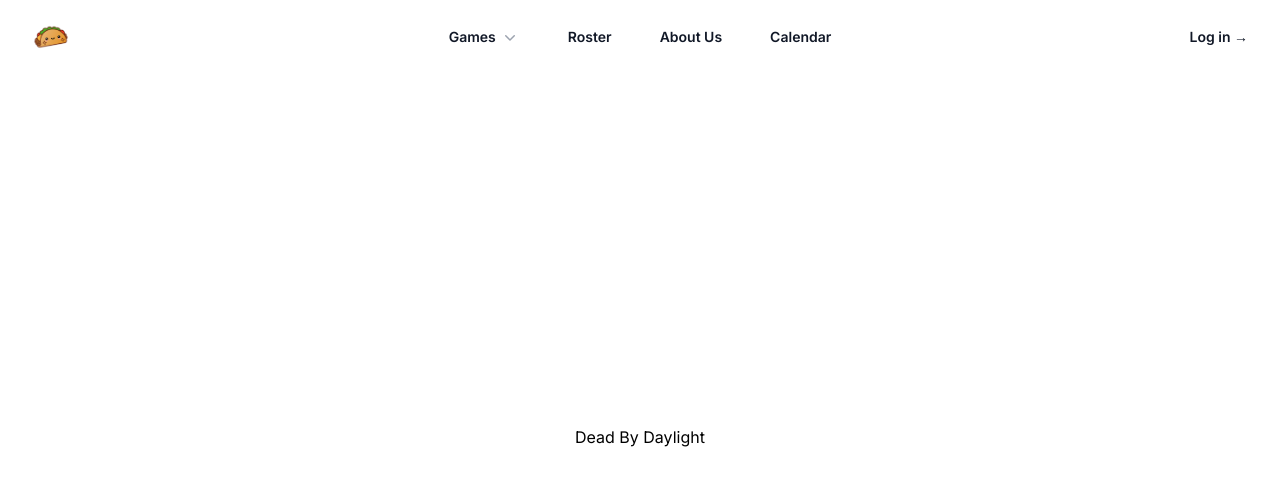
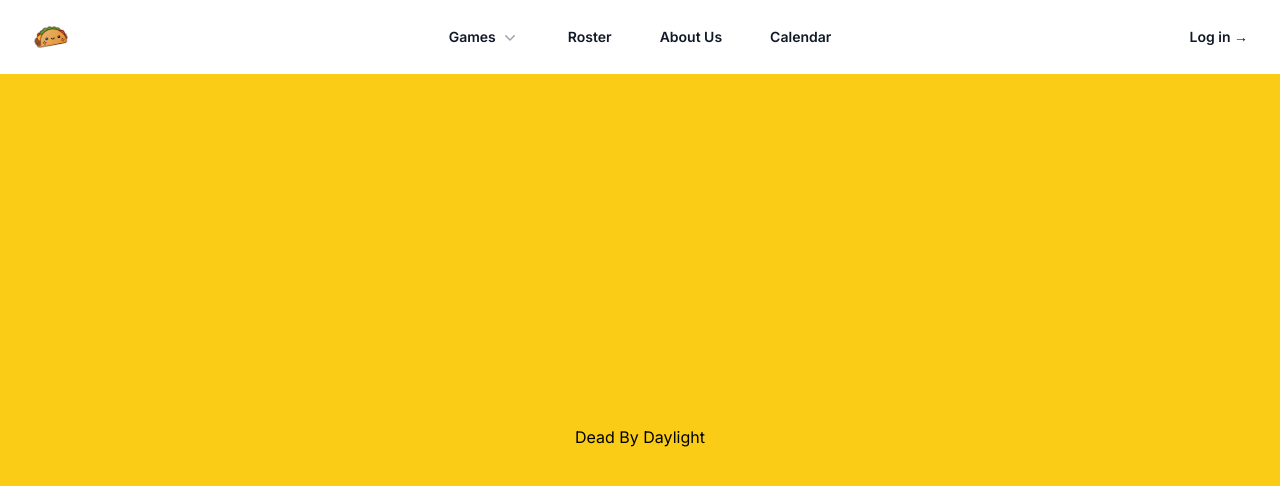
Before and after one commit to mstevensdesign/pigfarm-club, a Next.js app: page /games/deadbydaylight in a window 1280 px wide. Shown: the top 486 px of the page. Built offline with nearby package versions, Linux system fonts and the light colour scheme.

Commit message:
setup main layout page for cascade

```diff
--- a/src/app/layout.tsx
+++ b/src/app/layout.tsx
@@ -19,7 +19,9 @@
     <html lang="en">
       <body className={inter.className}>
         <Navigation />
-        {children}
+        <div className="flex h-[calc(100vh-74px)] w-screen flex-col items-center justify-center bg-yellow-400">
+          {children}
+        </div>
       </body>
     </html>
   );
--- a/src/app/page.tsx
+++ b/src/app/page.tsx
@@ -3,7 +3,6 @@
 export default function Home() {
   return (
     <>
-      <div className="flex h-[calc(100vh-74px)] w-screen flex-col items-center justify-center bg-yellow-400">
       <Image
         className="transition-all hover:scale-125"
         src="/taco-smile.png"
@@ -13,7 +12,19 @@
         priority
       />
       <h2 className="text-3xl font-bold text-green-500">PigFarm Club</h2>
-      </div>
     </>
+    // <>
+    //   <div className="flex h-[calc(100vh-74px)] w-screen flex-col items-center justify-center bg-yellow-400">
+    //     <Image
+    //       className="transition-all hover:scale-125"
+    //       src="/taco-smile.png"
+    //       alt="Taco Placeholder"
+    //       width={180}
+    //       height={37}
+    //       priority
+    //     />
+    //     <h2 className="text-3xl font-bold text-green-500">PigFarm Club</h2>
+    //   </div>
+    // </>
   );
 }
```
Lines whose indentation alone changed are shown as unchanged.
